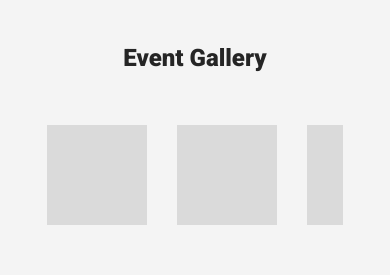
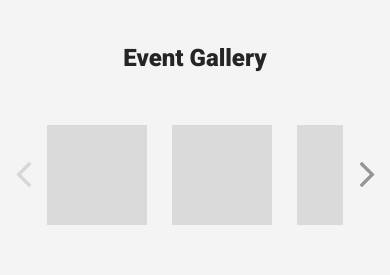
Before and after one commit to vitalii-siziakov/xm-test-task, a React (Create React App) app: page / in a window 390 px wide. Shown: the part 3940-4215 px from the top of the page. Built offline with nearby package versions, Linux system fonts and the light colour scheme.

Commit message:
feat: implement event gallery buttons

```diff
--- a/src/components/EventGallery/components/EventGalleryCarousel/EventGalleryCarousel.css
+++ b/src/components/EventGallery/components/EventGalleryCarousel/EventGalleryCarousel.css
@@ -1,129 +1,55 @@
-/* .event__gallery__carousel-wrapper {
+.event-gallery__wrapper {
   display: grid;
   margin-top: 47px;
   grid-template-columns: 115px calc(100% - 115px - 115px) 115px;
 }
 
-.event__gallery__carousel-container {
-  overflow: hidden;
-  display: flex;
-  justify-content: center;
-  gap: 30px;
-}
-
-.event__gallery__carousel-slide {
-  display: flex;
-  justify-content: center;
-  align-items: center;
-  width: 170px;
-  height: 170px;
-  border: 1px solid var(--color_16);
-}
-
-.event__gallery__carousel-img {
-  width: 164px;
-  height: 164px;
-}
-
-.event__gallery__carousel-button-wrapper {
-  display: flex;
-  align-items: center;
-}
-
-.event__gallery__carousel-button--next-wrapper {
-  flex-direction: row-reverse;
-}
-
-.event__gallery__carousel-button {
-  width: fit-content;
-  height: fit-content;
-}
-
-.event__gallery__carousel-button--prev {
-  padding-left: 30px;
-}
-
-.event__gallery__carousel-button--next {
-  padding-right: 30px;
-}
-
-@media screen and (max-width: 1190px) {
-  .event__gallery__carousel-wrapper {
-    display: grid;
-    grid-template-columns: 79px calc(100% - 79px - 79px) 79px;
-  }
-}
-
-@media screen and (max-width: 960px) {
-  .event__gallery__carousel-slide {
-    width: 130px;
-    height: 130px;
-  }
-
-  .event__gallery__carousel-img {
-    width: 124px;
-    height: 124px;
-  }
-} */
-
-.embla_wrapper {
-  display: grid;
-  margin-top: 47px;
-  grid-template-columns: 115px calc(100% - 115px - 115px) 115px;
-}
-
-.embla {
+.event-gallery {
   --slide-spacing: 30px;
   --slide-size: 170px;
   --slide-height: 170px;
 }
 
-.embla__viewport {
+.event-gallery__viewport {
   overflow: hidden;
 }
-.embla__container {
+.event-gallery__container {
   backface-visibility: hidden;
   display: flex;
   touch-action: pan-y;
   margin-left: calc(var(--slide-spacing) * -1);
 }
-.embla__slide {
+
+.event-gallery__slide {
   flex: 0 0 var(--slide-size);
   min-width: 0;
   padding-left: var(--slide-spacing);
   position: relative;
 }
-.embla__slide__img {
+.event-gallery__slide-img {
   display: block;
   height: var(--slide-height);
   width: 100%;
   object-fit: cover;
 }
 
-@media screen and (max-width: 1190px) {
-  .embla_wrapper {
-    grid-template-columns: 79px calc(100% - 79px - 79px) 79px;
-  }
-
-  .embla {
-    --slide-spacing: 30px;
-    --slide-size: 130px;
-    --slide-height: 130px;
-  }
+.event-gallery__button-wrapper {
+  display: flex;
+  justify-content: center;
+  align-items: center;
 }
 
-@media screen and (max-width: 500px) {
-  .embla_wrapper {
-    grid-template-columns: 47px calc(100% - 47px - 47px) 47px;
-  }
-  .embla {
-    --slide-spacing: 30px;
-    --slide-size: 100px;
-    --slide-height: 100px;
-  }
+.event-gallery__button-wrapper--prev {
+  justify-self: baseline;
+  margin-left: 30px;
 }
 
-.embla__button {
+.event-gallery__button-wrapper--next {
+  justify-self: end;
+  margin-right: 30px;
+}
+
+.event-gallery__button {
   -webkit-appearance: none;
   background-color: transparent;
   touch-action: manipulation;
@@ -134,28 +60,37 @@
   padding: 0;
   margin: 0;
 }
-.embla__buttons {
-  display: flex;
-  align-items: center;
-  position: absolute;
-  top: 50%;
-  transform: translateY(-50%);
-  left: 1.6rem;
-}
-.embla__button {
-  z-index: 1;
-  color: var(--background-site);
-  display: flex;
-  align-items: center;
-  justify-content: center;
-  cursor: pointer;
-  width: 4rem;
-  height: 4rem;
-}
-.embla__button:disabled {
+
+.event-gallery__button:disabled {
   opacity: 0.3;
 }
-.embla__button__svg {
-  width: 65%;
-  height: 65%;
+
+@media screen and (max-width: 1190px) {
+  .event-gallery__wrapper {
+    grid-template-columns: 79px calc(100% - 79px - 79px) 79px;
+  }
+
+  .event-gallery {
+    --slide-spacing: 30px;
+    --slide-size: 130px;
+    --slide-height: 130px;
+  }
 }
+
+@media screen and (max-width: 500px) {
+  .event-gallery__wrapper {
+    grid-template-columns: 47px calc(100% - 47px - 47px) 47px;
+  }
+  .event-gallery {
+    --slide-spacing: 25px;
+    --slide-size: 100px;
+    --slide-height: 100px;
+  }
+
+  .event-gallery__button-wrapper--prev,
+  .event-gallery__button-wrapper--next {
+    justify-self: unset;
+    margin-left: unset;
+    margin-right: unset;
+  }
+}
--- a/src/components/EventGallery/components/EventGalleryCarousel/EventGalleryCarousel.js
+++ b/src/components/EventGallery/components/EventGalleryCarousel/EventGalleryCarousel.js
@@ -1,117 +1,48 @@
 import './EventGalleryCarousel.css';
-import { useCallback, useEffect, useState } from 'react';
 import useEmblaCarousel from 'embla-carousel-react';
+import { usePrevNextButtons } from '@hooks/usePrevNextButtons';
+import PrevSlideButton from './components/PrevSlideButton';
+import NextSlideButton from './components/NextSlideButton';
+
 import plugImage from '@images/svg/grey-square.svg';
-import { ReactComponent as PrevSlideIcon } from '@images/svg/prev-arrow-icon.svg';
-import { ReactComponent as NextSlideIcon } from '@images/svg/next-arrow-icon.svg';
-
-export const usePrevNextButtons = (emblaApi) => {
-  const [prevBtnDisabled, setPrevBtnDisabled] = useState(true);
-  const [nextBtnDisabled, setNextBtnDisabled] = useState(true);
-
-  const onPrevButtonClick = useCallback(() => {
-    if (!emblaApi) return;
-    emblaApi.scrollPrev();
-  }, [emblaApi]);
-
-  const onNextButtonClick = useCallback(() => {
-    if (!emblaApi) return;
-    emblaApi.scrollNext();
-  }, [emblaApi]);
-
-  const onSelect = useCallback((emblaApi) => {
-    setPrevBtnDisabled(!emblaApi.canScrollPrev());
-    setNextBtnDisabled(!emblaApi.canScrollNext());
-  }, []);
-
-  useEffect(() => {
-    if (!emblaApi) return;
-
-    onSelect(emblaApi);
-    emblaApi.on('reInit', onSelect);
-    emblaApi.on('select', onSelect);
-  }, [emblaApi, onSelect]);
-
-  return {
-    prevBtnDisabled,
-    nextBtnDisabled,
-    onPrevButtonClick,
-    onNextButtonClick,
-  };
-};
-
-export const PrevButton = (props) => {
-  const { children, ...restProps } = props;
-
-  return (
-    <button className='embla__button embla__button--prev' type='button' {...restProps}>
-      <svg className='embla__button__svg' viewBox='0 0 532 532'>
-        <path
-          fill='currentColor'
-          d='M355.66 11.354c13.793-13.805 36.208-13.805 50.001 0 13.785 13.804 13.785 36.238 0 50.034L201.22 266l204.442 204.61c13.785 13.805 13.785 36.239 0 50.044-13.793 13.796-36.208 13.796-50.002 0a5994246.277 5994246.277 0 0 0-229.332-229.454 35.065 35.065 0 0 1-10.326-25.126c0-9.2 3.393-18.26 10.326-25.2C172.192 194.973 332.731 34.31 355.66 11.354Z'
-        />
-      </svg>
-      {children}
-    </button>
-  );
-};
-
-export const NextButton = (props) => {
-  const { children, ...restProps } = props;
-
-  return (
-    <button className='embla__button embla__button--next' type='button' {...restProps}>
-      <svg className='embla__button__svg' viewBox='0 0 532 532'>
-        <path
-          fill='currentColor'
-          d='M176.34 520.646c-13.793 13.805-36.208 13.805-50.001 0-13.785-13.804-13.785-36.238 0-50.034L330.78 266 126.34 61.391c-13.785-13.805-13.785-36.239 0-50.044 13.793-13.796 36.208-13.796 50.002 0 22.928 22.947 206.395 206.507 229.332 229.454a35.065 35.065 0 0 1 10.326 25.126c0 9.2-3.393 18.26-10.326 25.2-45.865 45.901-206.404 206.564-229.332 229.52Z'
-        />
-      </svg>
-      {children}
-    </button>
-  );
-};
 
 const EventGalleryCarousel = () => {
   const options = { dragFree: true, containScroll: 'trimSnaps' };
-
   const [emblaRef, emblaApi] = useEmblaCarousel(options);
-
   const { prevBtnDisabled, nextBtnDisabled, onPrevButtonClick, onNextButtonClick } = usePrevNextButtons(emblaApi);
 
   return (
-    <div className='embla_wrapper'>
-      <div></div>
-      <div className='embla'>
-        <div className='embla__viewport' ref={emblaRef}>
-          <div className='embla__container'>
-            <div className='embla__slide'>
-              <img className='embla__slide__img' src={plugImage} alt='Your alt text' />
+    <div className='event-gallery__wrapper'>
+      <div className='event-gallery__button-wrapper event-gallery__button-wrapper--prev'>
+        <PrevSlideButton onClick={onPrevButtonClick} disabled={prevBtnDisabled} />
+      </div>
+      <div className='event-gallery'>
+        <div className='event-gallery__viewport' ref={emblaRef}>
+          <div className='event-gallery__container'>
+            <div className='event-gallery__slide'>
+              <img className='event-gallery__slide-img' src={plugImage} alt='Your alt text' />
             </div>
-            <div className='embla__slide'>
-              <img className='embla__slide__img' src={plugImage} alt='Your alt text' />
+            <div className='event-gallery__slide'>
+              <img className='event-gallery__slide-img' src={plugImage} alt='Your alt text' />
             </div>
-            <div className='embla__slide'>
-              <img className='embla__slide__img' src={plugImage} alt='Your alt text' />
+            <div className='event-gallery__slide'>
+              <img className='event-gallery__slide-img' src={plugImage} alt='Your alt text' />
             </div>
-            <div className='embla__slide'>
-              <img className='embla__slide__img' src={plugImage} alt='Your alt text' />
+            <div className='event-gallery__slide'>
+              <img className='event-gallery__slide-img' src={plugImage} alt='Your alt text' />
             </div>
-            <div className='embla__slide'>
-              <img className='embla__slide__img' src={plugImage} alt='Your alt text' />
+            <div className='event-gallery__slide'>
+              <img className='event-gallery__slide-img' src={plugImage} alt='Your alt text' />
             </div>
-            <div className='embla__slide'>
-              <img className='embla__slide__img' src={plugImage} alt='Your alt text' />
+            <div className='event-gallery__slide'>
+              <img className='event-gallery__slide-img' src={plugImage} alt='Your alt text' />
             </div>
           </div>
         </div>
-
-        {/* <div className='embla__buttons'>
-          <PrevButton onClick={onPrevButtonClick} disabled={prevBtnDisabled} />
-          <NextButton onClick={onNextButtonClick} disabled={nextBtnDisabled} />
-        </div> */}
       </div>
-      <div></div>
+      <div className='event-gallery__button-wrapper event-gallery__button-wrapper--next'>
+        <NextSlideButton onClick={onNextButtonClick} disabled={nextBtnDisabled} />
+      </div>
     </div>
   );
 };
--- /dev/null
+++ b/src/components/EventGallery/components/EventGalleryCarousel/components/NextSlideButton.js
@@ -0,0 +1,13 @@
+import nextSlideIcon from '@images/svg/next-arrow-icon.svg';
+
+const NextSlideButton = (props) => {
+  const { ...restProps } = props;
+
+  return (
+    <button className='event-gallery__button event-gallery__button--next' type='button' {...restProps}>
+      <img className='event-gallery__button-img' src={nextSlideIcon} alt='Right Arrow' />
+    </button>
+  );
+};
+
+export default NextSlideButton;
--- /dev/null
+++ b/src/components/EventGallery/components/EventGalleryCarousel/components/PrevSlideButton.js
@@ -0,0 +1,13 @@
+import prevSlideIcon from '@images/svg/prev-arrow-icon.svg';
+
+const PrevSlideButton = (props) => {
+  const { ...restProps } = props;
+
+  return (
+    <button className='event-gallery__button event-gallery__button--prev' type='button' {...restProps}>
+      <img className='event-gallery__button-img' src={prevSlideIcon} alt='Left Arrow' />
+    </button>
+  );
+};
+
+export default PrevSlideButton;
--- /dev/null
+++ b/src/hooks/usePrevNextButtons.js
@@ -0,0 +1,36 @@
+import { useCallback, useEffect, useState } from 'react';
+
+export const usePrevNextButtons = (emblaApi) => {
+  const [prevBtnDisabled, setPrevBtnDisabled] = useState(true);
+  const [nextBtnDisabled, setNextBtnDisabled] = useState(true);
+
+  const onPrevButtonClick = useCallback(() => {
+    if (!emblaApi) return;
+    emblaApi.scrollPrev();
+  }, [emblaApi]);
+
+  const onNextButtonClick = useCallback(() => {
+    if (!emblaApi) return;
+    emblaApi.scrollNext();
+  }, [emblaApi]);
+
+  const onSelect = useCallback((emblaApi) => {
+    setPrevBtnDisabled(!emblaApi.canScrollPrev());
+    setNextBtnDisabled(!emblaApi.canScrollNext());
+  }, []);
+
+  useEffect(() => {
+    if (!emblaApi) return;
+
+    onSelect(emblaApi);
+    emblaApi.on('reInit', onSelect);
+    emblaApi.on('select', onSelect);
+  }, [emblaApi, onSelect]);
+
+  return {
+    prevBtnDisabled,
+    nextBtnDisabled,
+    onPrevButtonClick,
+    onNextButtonClick,
+  };
+};
```
Also changed, not shown: craco.config.js (+4 -3 lines).
